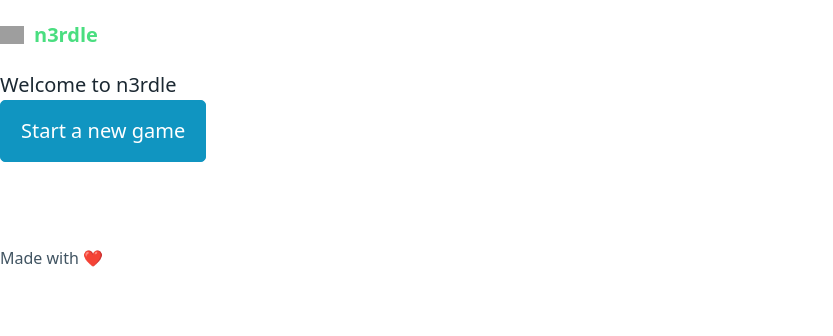
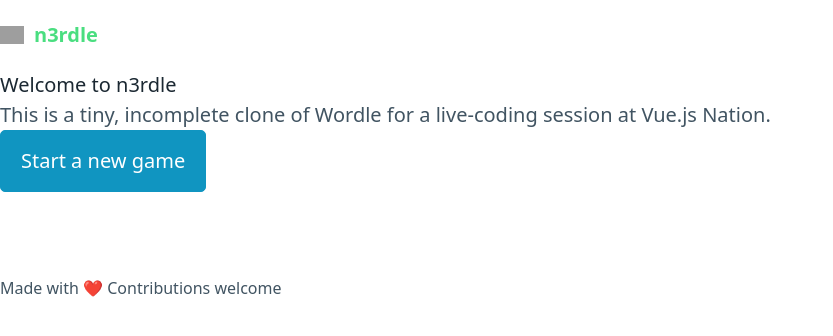
Before and after one commit to danielroe/n3rdle, a Nuxt app: page / in a window 1280 px wide. Shown: the top 336 px of the page, without its empty margins (0-833 px from the left). Built offline with nearby package versions, Linux system fonts and the light colour scheme; grey boxes are pictures that could not be loaded.

Commit message:
chore: add explanation and contribution link

```diff
--- a/app.vue
+++ b/app.vue
@@ -20,7 +20,10 @@
       <NuxtPage />
     </main>
     <footer>
-      <small>Made with ❤️</small>
+      <small>
+        Made with ❤️
+        <a href="https://github.com/danielroe/n3rdle">Contributions welcome</a>
+      </small>
     </footer>
   </div>
 </template>
--- a/pages/index.vue
+++ b/pages/index.vue
@@ -1,6 +1,12 @@
 <template>
   <section>
     <h1>Welcome to n3rdle</h1>
+    <p>
+      This is a tiny, incomplete clone of
+      <a href="https://www.powerlanguage.co.uk/wordle/">Wordle</a> for a
+      live-coding session at
+      <a href="https://vuejsnation.com/">Vue.js Nation</a>.
+    </p>
     <NuxtLink to="/game" role="button">Start a new game</NuxtLink>
   </section>
 </template>
```
